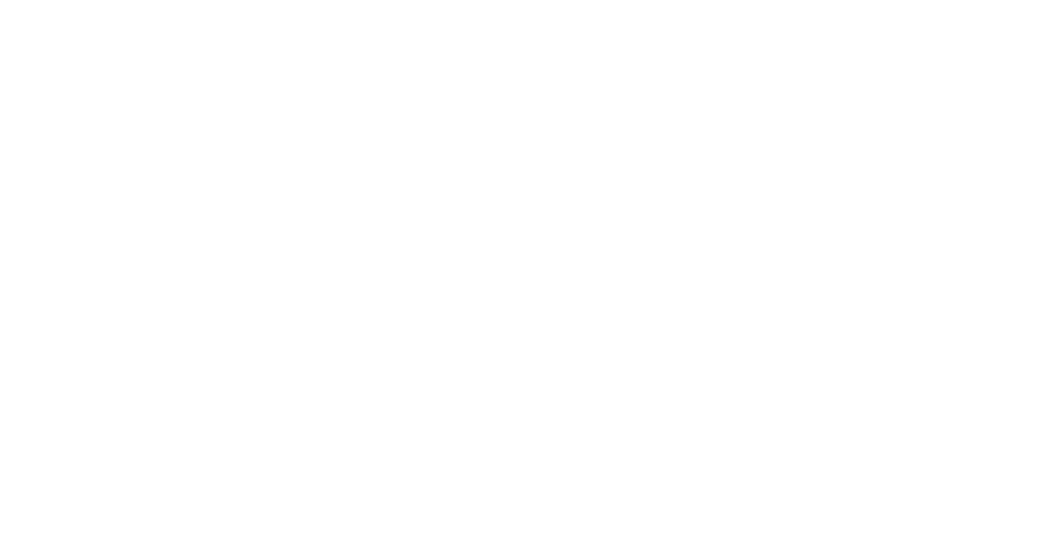
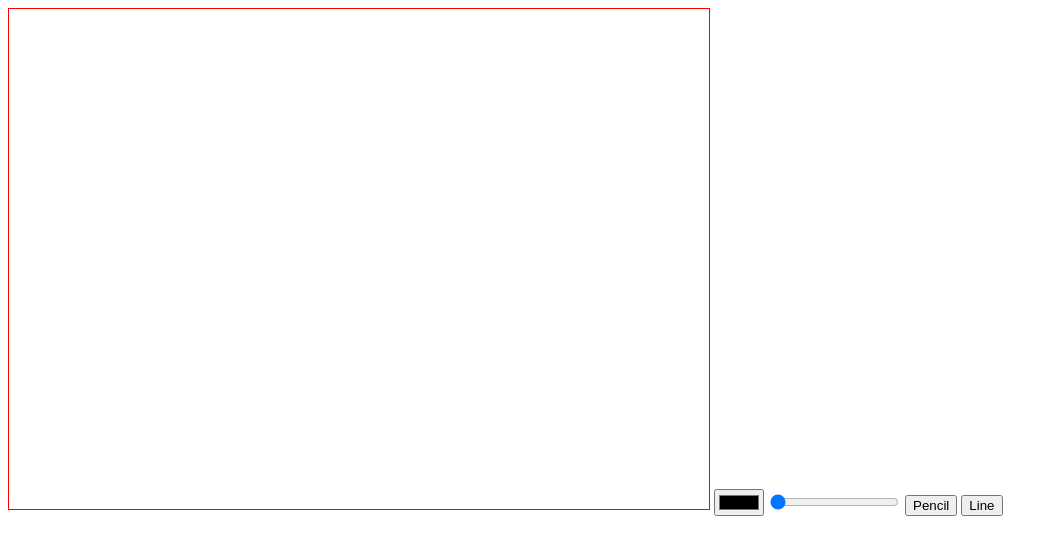
Before and after one commit to SomeQu/MSpaint, a Svelte app: page / in a window 1280 px wide. Shown: the top 554 px of the page, without its empty margins (0-1058 px from the left). Built offline with nearby package versions, Linux system fonts and the light colour scheme.

Commit message:
added pencil and lines

```diff
--- a/package.json
+++ b/package.json
@@ -17,5 +17,8 @@
     "tslib": "^2.6.2",
     "typescript": "^5.2.2",
     "vite": "^5.2.0"
+  },
+  "dependencies": {
+    "sass": "^1.77.1"
   }
 }
--- a/src/App.svelte
+++ b/src/App.svelte
@@ -1,7 +1,111 @@
 <script lang="ts">
+    import { onMount } from "svelte";
 
+    let canvas: HTMLCanvasElement;
+    let crc2d: CanvasRenderingContext2D | null;
+    let isDrawing = false;
+    let x = 0;
+    let y = 0;
+    let colorValue='#000000'
+    let penStye = 'Pencil'
+    let line = 1;
+
+    const onMouseDown = (e: MouseEvent) => {
+        isDrawing = true;
+        x = e.clientX;
+        y = e.clientY;
+        if (penStye === 'Line') {
+            crc2d?.beginPath();
+            crc2d?.moveTo(x, y);
+        }
+    }
+
+    const onMouseUp = (e: MouseEvent) => {
+        isDrawing = false;
+        if (penStye === 'Line') {
+            crc2d?.lineTo(e.clientX, e.clientY);
+            crc2d?.stroke();
+            crc2d?.closePath();
+        }
+    }
+
+    const onMouseMove = (e: MouseEvent) => {
+        if (!isDrawing) return;
+        if (penStye === 'Pencil') {
+            crc2d?.beginPath();
+            crc2d?.moveTo(x, y);
+            crc2d?.lineTo(e.clientX, e.clientY);
+            crc2d?.stroke();
+            x = e.clientX;
+            y = e.clientY;
+        } else if (penStye === 'Line') {
+
+            // drawLine(x, e.clientX, y, e.clientY);
+        }
+    }
+
+    onMount(() => {
+        canvas = document.getElementById("canvas") as HTMLCanvasElement;
+        crc2d = canvas.getContext('2d');
+        if (crc2d !== null) {
+            crc2d.strokeStyle = colorValue;
+            crc2d.lineWidth = line;
+        }
+    });
+
+    const getColor = (e: any) => {
+        colorValue = e.target.value;
+        if (crc2d !== null) {
+            crc2d.strokeStyle = colorValue;
+        }
+    }
+
+    const getLineWidth = (e: any) => {
+        line = e.target.value;
+        if (crc2d !== null) {
+            crc2d.lineWidth = line;
+        }
+    }
+
+    const changePen = (e: any) => {
+        penStye = e.target.innerText;
+    }
+
+    // const drawLine = (x1: number, x2: number, y1: number, y2: number) => {
+    //     if (crc2d !== null) {
+    //         clearPainting(crc2d);
+    //         crc2d.beginPath();
+    //         crc2d.moveTo(x1, y1);
+    //         crc2d.lineTo(x2, y2);
+    //         crc2d.stroke();
+    //     }
+    // }
+
+    const clearPainting = (ctx: CanvasRenderingContext2D) => {
+        ctx.clearRect(0, 0, canvas.width, canvas.height);
+    }
 </script>
 
-<style>
+<div class="container">
+    <div class="wrapper">
+        <canvas id="canvas"
+                width="700"
+                height="500"
+                bind:this={canvas}
+                style="border:1px solid red"
+                on:mousedown={onMouseDown}
+                on:mouseup={onMouseUp}
+                on:mousemove={onMouseMove}
+        />
+        <input on:change={getColor} type="color">
+        <input on:change={getLineWidth} type="range" value="1" step="1" min="1" max="10" name="" id="">
+        <button on:click={changePen}>Pencil</button>
+        <button on:click={changePen}>Line</button>
+    </div>
+</div>
 
+<style lang="scss">
+    canvas{
+        cursor: crosshair;
+    }
 </style>
```
Also changed, not shown: 1 other file (tests, documents, lock files or other folders).
